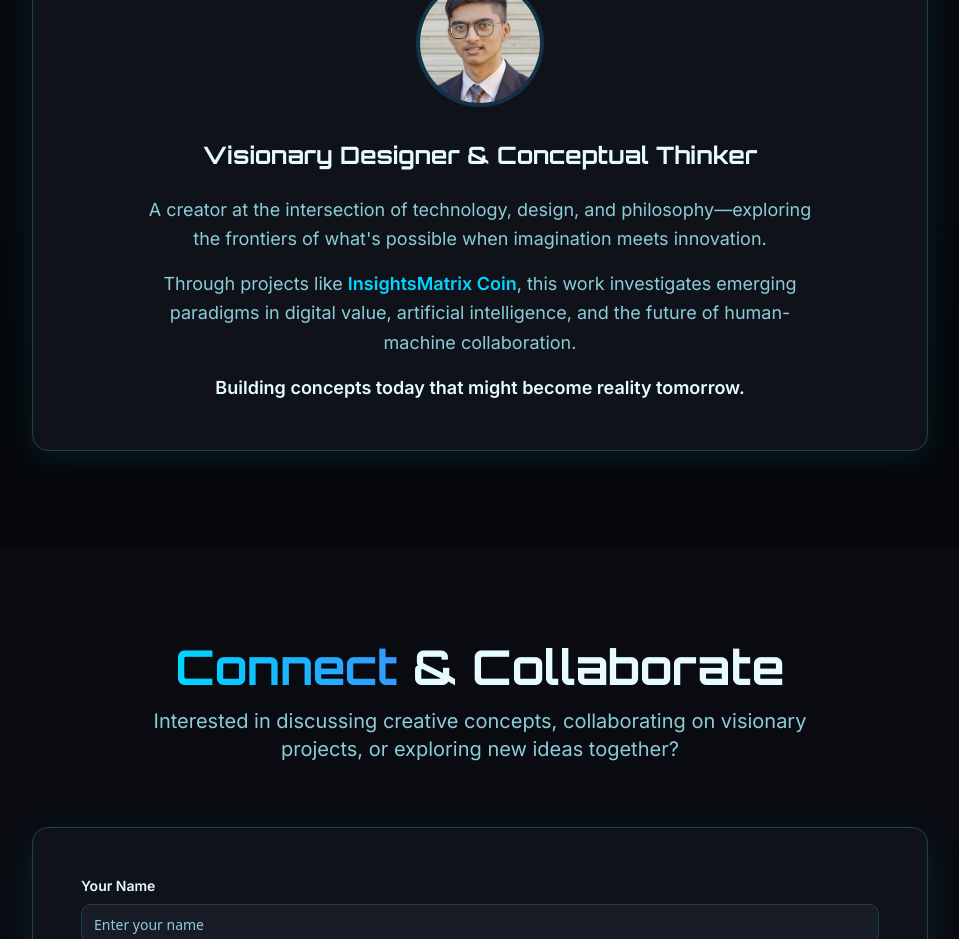
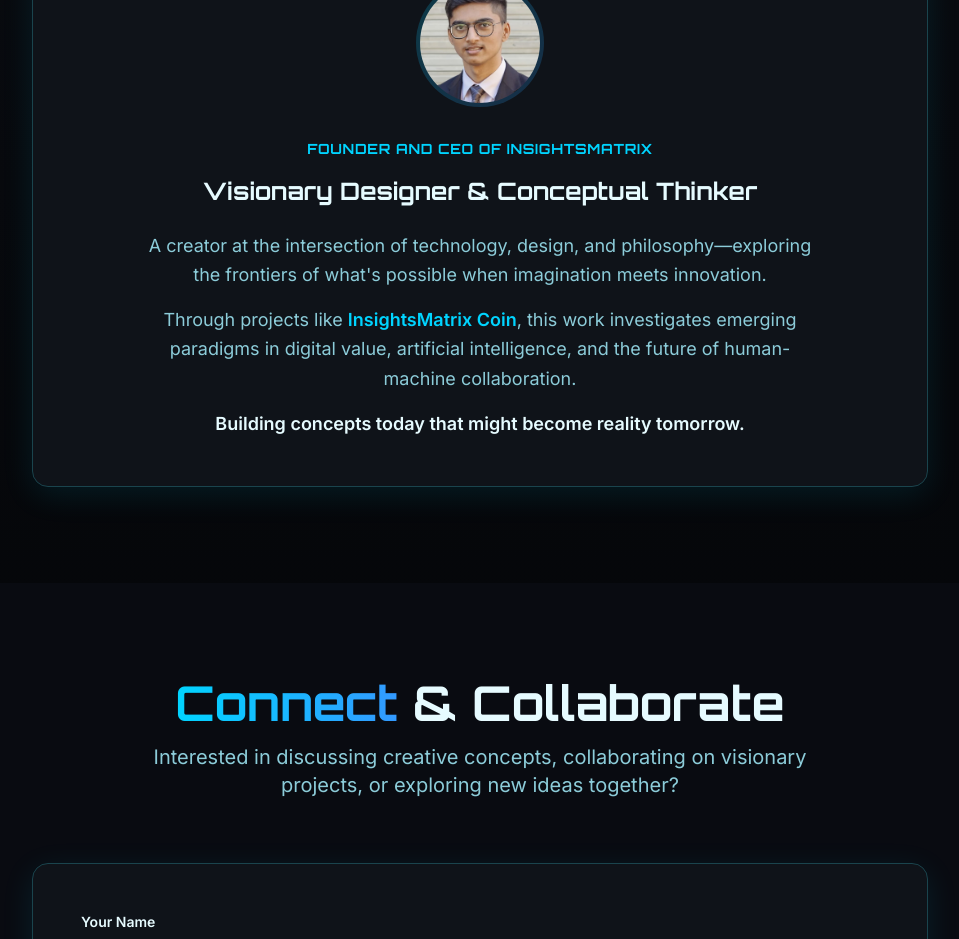
Before and after one commit to heerr2005/insights-matrix-concept, a React (Vite) app: page / in a window 1280 px wide. Shown: the part 4440-5379 px from the top of the page, without its empty margins (160-1119 px from the left). Built offline with nearby package versions, Linux system fonts and the light colour scheme; the HTML template or start-up script is replaced by a standard one.

Commit message:
Add founder text to creator section

```diff
--- a/src/components/Creator.tsx
+++ b/src/components/Creator.tsx
@@ -20,6 +20,10 @@ export const Creator = () => {
                 className="w-full h-full object-cover rounded-full"
               />
             </div>
+
+            <p className="font-orbitron font-semibold text-sm tracking-wider text-primary mb-4">
+              FOUNDER AND CEO OF INSIGHTSMATRIX
+            </p>
 
             <h3 className="font-orbitron font-bold text-2xl mb-6 text-foreground">
               Visionary Designer & Conceptual Thinker
```
